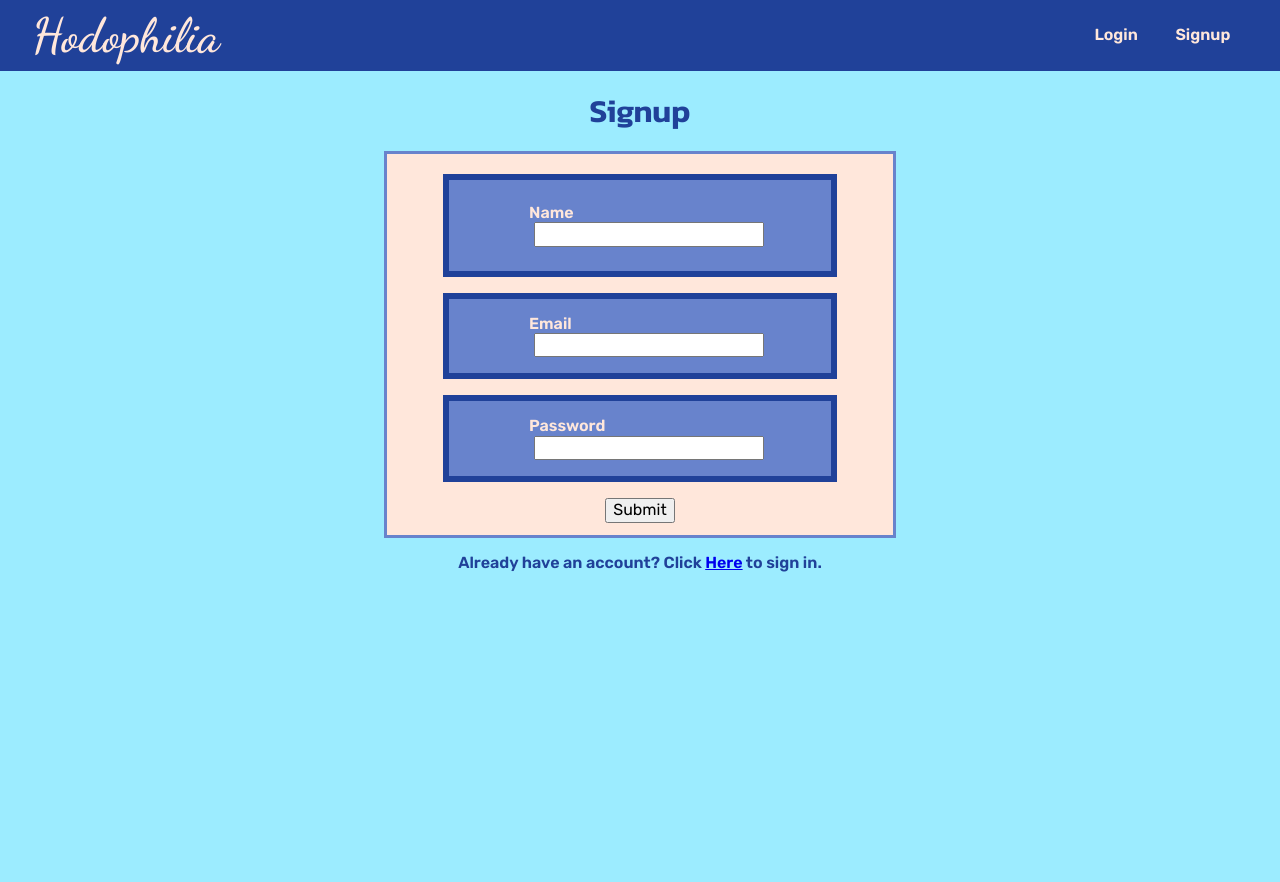
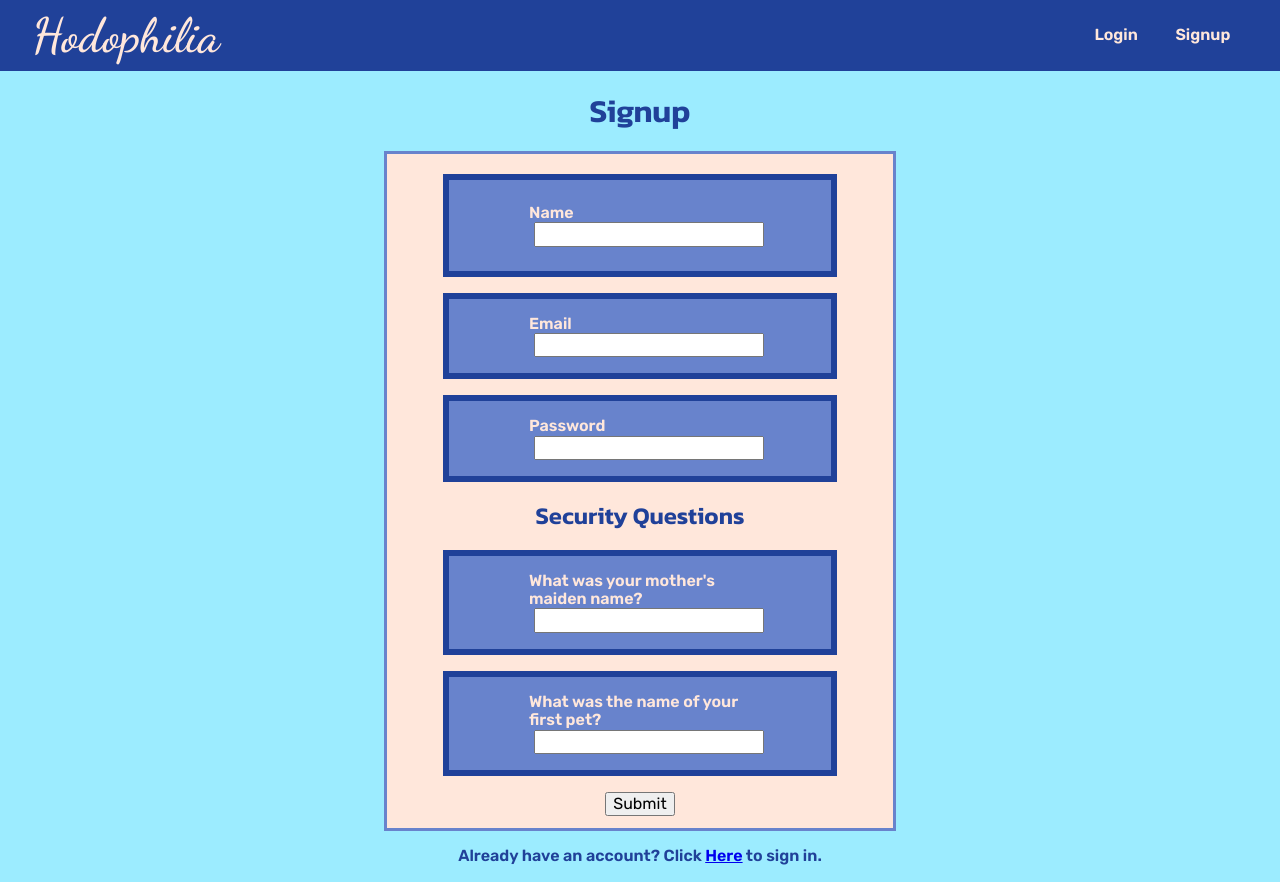
Before and after one commit to finwall/Project5, a React (Create React App) app in the folder front-end/: page /signup in a window 1280 px wide. Before the commit the page ends 800 px from the top, so only its background shows below. Built offline with nearby package versions, Linux system fonts and the light colour scheme.

Commit message:
Added security questions

```diff
--- a/front-end/src/components/form-loginSignup.jsx
+++ b/front-end/src/components/form-loginSignup.jsx
@@ -8,6 +8,8 @@ export default function LoginSignupForm({ isSignup }) {
     const [nameInput, setNameInput] = useState("");
     const [emailInput, setEmailInput] = useState("");
     const [passwordInput, setPasswordInput] = useState("");
+    const [secQuestion1, setSecQuestion1] = useState("");
+    const [secQuestion2, setSecQuestion2] = useState("");
     const [errorMessages, setErrorMessages] = useState([]);
     const [successMsg, setSuccessMsg] = useState("");
 
@@ -23,6 +25,14 @@ export default function LoginSignupForm({ isSignup }) {
 
     function handlePasswordChange(e) {
         setPasswordInput(e.target.value);
+    }
+
+    function handleSQ1Change(e) {
+        setSecQuestion1(e.target.value);
+    }
+
+    function handleSQ2Change(e) {
+        setSecQuestion2(e.target.value);
     }
 
     function handleSubmitError(e) {
@@ -56,7 +66,6 @@ export default function LoginSignupForm({ isSignup }) {
             let loginPromise = AuthService.login(emailInput, passwordInput)
                 .then(
                     () => {
-                        console.log("Successfully logged in!");
                         setSuccessMsg(`You have successfully logged in, ${emailInput}!`);
                     })
             loginPromise.catch(e => handleSubmitError(e))
@@ -74,6 +83,7 @@ export default function LoginSignupForm({ isSignup }) {
     // whether the user is accessing this form from the signup page
     let newAccountField = null;
     let nameFields = null;
+    let securityQuestions = null;
 
     // generates the additional JSX
     if (!isSignup) {
@@ -92,6 +102,19 @@ export default function LoginSignupForm({ isSignup }) {
                     <input type="text" name="name" value={nameInput} onChange={handleNameChange} autoComplete={(isSignup) ? "new-password" : "off"} />
                 </label>
             </div>
+        );
+        securityQuestions = (
+            <>
+                <h2>Security Questions</h2>
+                <label>
+                    What was your mother's maiden name?
+                    <input type="text" name="sq1" value={secQuestion1} onChange={handleSQ1Change} autoComplete={(isSignup) ? "new-password" : "off"} />
+                </label>
+                <label>
+                    What was the name of your first pet?
+                    <input type="text" name="sq2" value={secQuestion2} onChange={handleSQ2Change} autoComplete={(isSignup) ? "new-password" : "off"} />
+                </label>
+            </>
         );
     }
 
@@ -120,6 +143,7 @@ export default function LoginSignupForm({ isSignup }) {
                     Password
                     <input type="password" name="Password" value={passwordInput} onChange={handlePasswordChange} autoComplete={(isSignup) ? "new-password" : "off"} />
                 </label>
+                {securityQuestions}
                 <input type="submit" value="Submit" />
             </form>
             {newAccountField}
```
